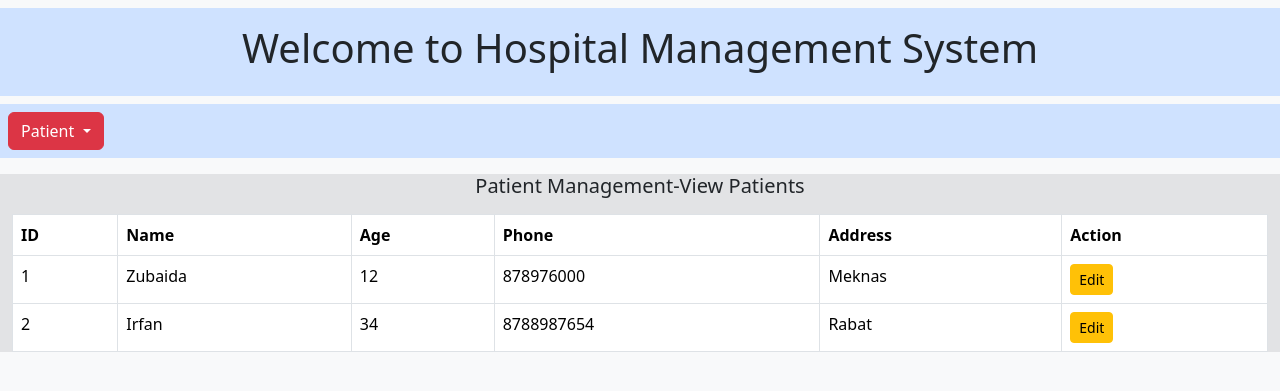
After one commit to Doblo24/Project-1, a Flask app: template templates/view_update_patient.html in a window 1280 px wide. The commit adds this page. Shown: the top 391 px of the page. Run offline with Flask 3, Linux system fonts and the light colour scheme; the template is opened without the code that fills it: values that come from a table or form of the project are taken from there, others are empty.

Commit message:
patient module completed

```diff
--- a/app.py
+++ b/app.py
@@ -0,0 +1,31 @@
+from flask import Flask, render_template,request
+from models.db import db
+
+from routes.routes_patient import patient_bp
+#THIS MUST BE REMOVED BY PERSON WORKING ON EMPLOYEE MODULE
+#from routes.routes_employee import employee_bp
+
+#THIS MUST BE REMOVED BY PERSON WORKING ON MEDICINE MODULE
+#from routes.routes_medicine import medicine_bp
+
+app=Flask(__name__)
+
+app.config['SQLALCHEMY_DATABASE_URI'] = 'sqlite:///hospital.db'
+db.init_app(app)
+
+with app.app_context():
+    db.create_all()
+
+app.register_blueprint(patient_bp)
+
+#app.register_blueprint(employee_bp) THIS MUST BE REMOVED BY PERSON WORKING ON EMPLOYEE MODULE
+#app.register_blueprint(medicine_bp) THIS MUST BE REMOVED BY PERSON WORKING ON MEDICINE MODULE
+
+
+@app.route('/')
+def base():
+    return render_template("base.html")
+
+
+if __name__==('__main__'):
+    app.run(debug=True)
--- a/templates/base.html
+++ b/templates/base.html
@@ -1 +1,72 @@
-c:\Users\mirer\Desktop\PROJECT RoutesGit\hms_v1.3.1- With Routes Separated\templates\base.html
+<!DOCTYPE html>
+<html lang="en">
+
+<head>
+    <meta charset="UTF-8">
+    <meta name="viewport" content="width=device-width, initial-scale=1.0">
+    <title>HMS</title>
+    <link href="https://cdn.jsdelivr.net/npm/bootstrap@5.3.8/dist/css/bootstrap.min.css" rel="stylesheet"
+        integrity="sha384-sRIl4kxILFvY47J16cr9ZwB07vP4J8+LH7qKQnuqkuIAvNWLzeN8tE5YBujZqJLB" crossorigin="anonymous">
+</head>
+
+
+
+<body class="bg-light">
+    <div class="container-fluid mt-2 p-3 bg-primary-subtle text-dark">
+        <h1 class="text-center"> Welcome to Hospital Management System</h1>
+    </div>
+    <div class="container-fluid mt-2 p-2 bg-primary-subtle text-dark">
+
+
+
+        <div class="btn-group">
+            <button type="button" class="btn btn-danger dropdown-toggle" data-bs-toggle="dropdown"
+                aria-expanded="false">
+                Patient
+            </button>
+            <ul class="dropdown-menu">
+                <li><a class="dropdown-item" href="{{url_for('patient.add_patient')}}">Add Patient</a></li>
+                <li><a class="dropdown-item" href="{{url_for('patient.view_update_patient')}}">View&Update</a></li>
+            </ul>
+        </div>
+
+
+
+        {# THIS COMMENT MUST BE REMOVED BY THE STUDENT WORKING ON EMPLOYEE MODULE
+        <div class="btn-group">
+            <button type="button" class="btn btn-success dropdown-toggle" data-bs-toggle="dropdown"
+                aria-expanded="false">
+                Employee
+            </button>
+            <ul class="dropdown-menu">
+                <li><a class="dropdown-item" href="{{url_for('employee.add_employee')}}">Add Employee</a></li>
+                <li><a class="dropdown-item" href="{{url_for('employee.view_update_employee')}}">View&Update</a></li>
+            </ul>
+        </div> EMPLOYEE COMMENT MODULE ENDS HERE #}
+
+
+        {# THIS COMMENT MUST BE REMOVED BY THE STUDENT WORKING ON MEDICINE MODULE
+        <div class="btn-group">
+            <button type="button" class="btn btn-info dropdown-toggle" data-bs-toggle="dropdown" aria-expanded="false">
+                Medicine
+            </button>
+            <ul class="dropdown-menu">
+                <li><a class="dropdown-item" href="{{url_for('medicine.add_medicine')}}">Add Medicine</a></li>
+                <li><a class="dropdown-item" href="{{url_for('medicine.view_update_medicine')}}">View&Update</a></li>
+            </ul>
+        </div> MEDICINE COMMENT MODULE ENDS HERE #}
+
+
+    </div>
+    <div class="container-fluid mt-3 bg-secondary-subtle">
+        {% block content %}
+
+        {% endblock %}
+    </div>
+    <script src="https://cdn.jsdelivr.net/npm/bootstrap@5.3.8/dist/js/bootstrap.bundle.min.js"
+        integrity="sha384-FKyoEForCGlyvwx9Hj09JcYn3nv7wiPVlz7YYwJrWVcXK/BmnVDxM+D2scQbITxI"
+        crossorigin="anonymous"></script>
+</body>
+
+
+</html>
--- /dev/null
+++ b/templates/view_update_patient.html
@@ -0,0 +1,36 @@
+{% extends "base.html" %}
+
+{% block content %}
+<h5 class="text-center">Patient Management-View Patients</h5>
+
+<table class="table table-bordered mt-3">
+    <thead>
+        <tr>
+            <th>ID</th>
+            <th>Name</th>
+            <th>Age</th>
+            <th>Phone</th>
+            <th>Address</th>
+            <th>Action</th>
+        </tr>
+    </thead>
+
+    <tbody>
+    </tbody>
+
+    <tbody>
+        {% for p in patients %}
+        <tr>
+            <td>{{ p.id }}</td>
+            <td>{{ p.name }}</td>
+            <td>{{ p.age }}</td>
+            <td>{{ p.phone }}</td>
+            <td>{{ p.address }}</td>
+            <td>
+                <a href="/edit_patient/{{ p.id }}" class="btn btn-warning btn-sm">Edit</a>
+            </td>
+        </tr>
+        {% endfor %}
+    </tbody>
+</table>
+{% endblock %}
```
Also changed, not shown: templates/edit_patient.html (added, +33 -0 lines), instance/hospital.db (added).
